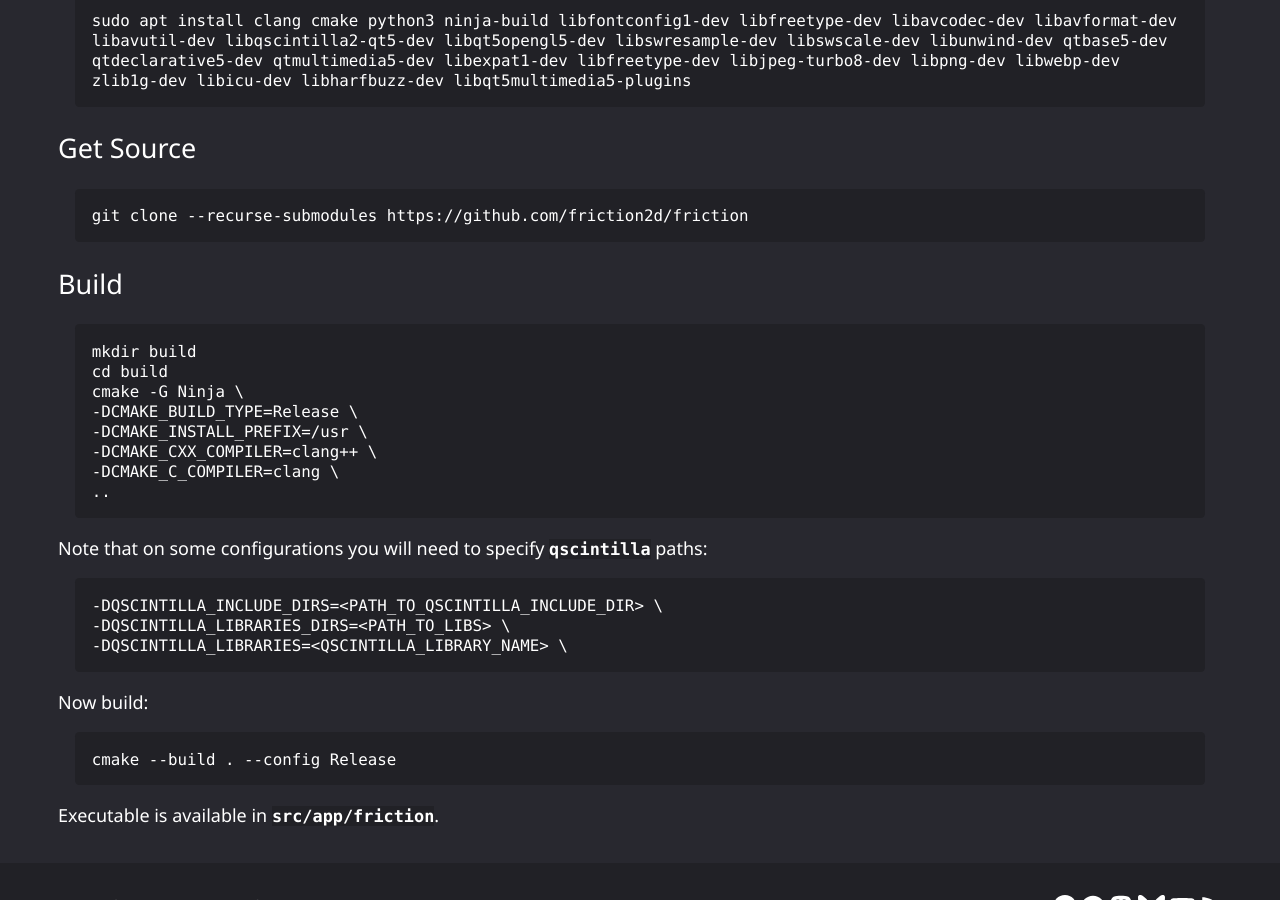
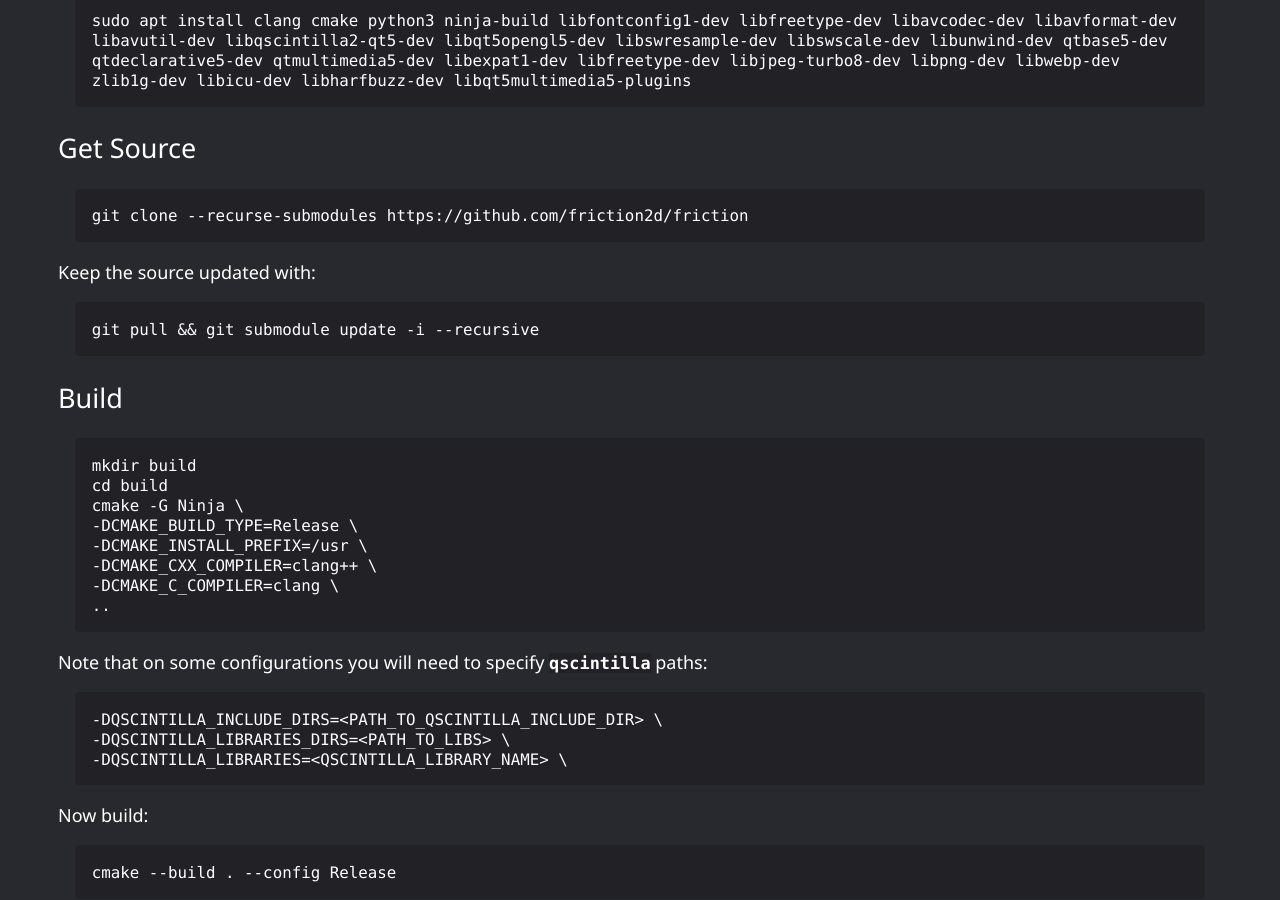
Before and after one commit to friction2d/friction2d.github.io, a Jekyll site: the page built from documentation/source-linux.md, in a window 1280 px wide and 900 px high, scrolled down 1106 px. Built offline with Jekyll 4.4.1, drawn with Linux system fonts in a browser that asks for light colours.

Commit message:
Update source-linux.md

````diff
--- a/documentation/source-linux.md
+++ b/documentation/source-linux.md
@@ -52,6 +52,12 @@ sudo apt install clang cmake python3 ninja-build libfontconfig1-dev libfreetype-
 git clone --recurse-submodules https://github.com/friction2d/friction
 ```
 
+Keep the source updated with:
+
+```
+git pull && git submodule update -i --recursive
+```
+
 ## Build
 
 ```
````
